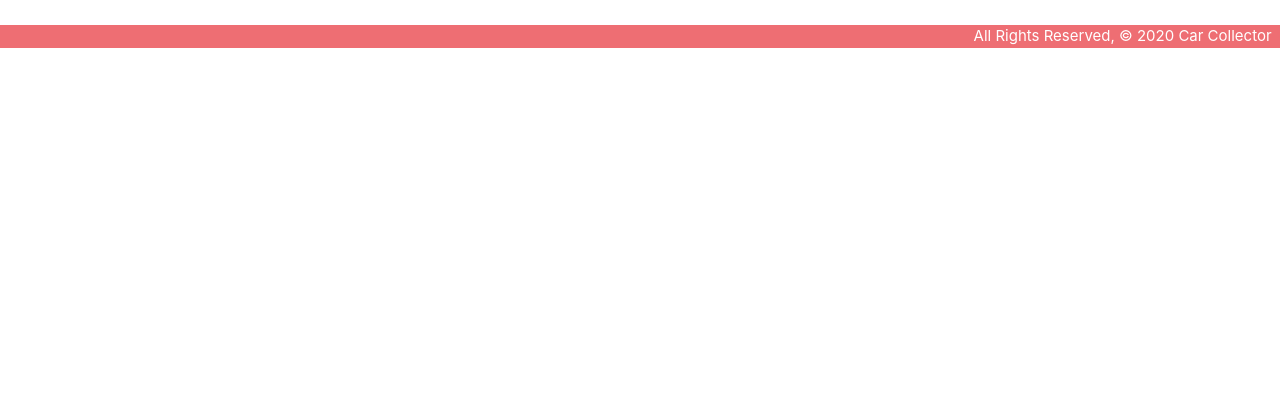
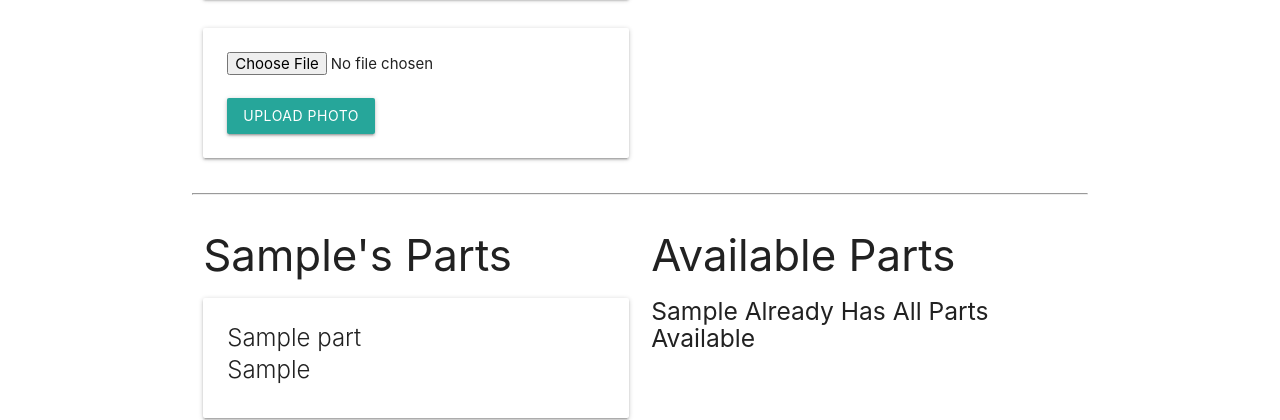
Before and after one commit to wdaimee/Car_collector_Django, a Django app: page /cars/1/ in a window 1280 px wide. Shown: the part 796-1216 px from the top of the page. Before the commit the page ends 844 px from the top, so only its background shows below. Run offline with Django 3.2, Linux system fonts and the light colour scheme; tables that the repository leaves empty hold one stand-in row (values such as "Sample post").

Commit message:
added Photo models to admin.py file, added markup to details.html to display add image form

```diff
--- a/main_app/admin.py
+++ b/main_app/admin.py
@@ -1,5 +1,6 @@
 from django.contrib import admin
-from .models import Car, Maintenance
+from .models import Car, Maintenance, Photo
 # Register your models here.
 admin.site.register(Car)
 admin.site.register(Maintenance)
+admin.site.regiester(Photo)
--- a/main_app/templates/cars/detail.html
+++ b/main_app/templates/cars/detail.html
@@ -19,11 +19,17 @@
         </div>
       </div>
       <!-- Insert Photo markup-->
-      {% for photo in cat.photo_set.all %}
+      {% for photo in car.photo_set.all %}
         <img class="responsive-img card-panel" src="{{photo.url}}">
       {% empty %}
         <div class="card-panel teal-text center-align">No Photos Uploaded</div>
       {% endfor %}
+      <form action="{% url 'add_photo' cat.id %}" enctype="multipart/form-data" method="POST" class="card-panel">
+        {% csrf_token %}
+        <input type="file" name="photo-file">
+        <br><br>
+        <input type="submit" class="btn" value="Upload Photo">
+    </form>
     </div>
     <div class="col s6">
       <form action="{% url 'add_maint' car.id %}" method="post">
```
